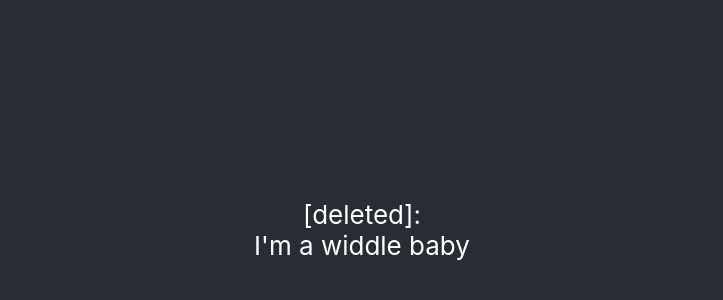
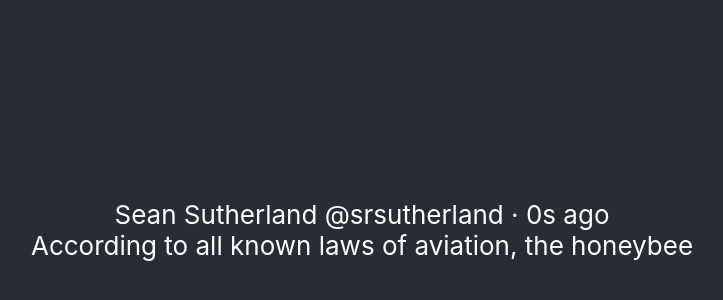
Before and after one commit to srsutherland/react-practice-projects, a React (Create React App) app: page / in a window 1280 px wide. Shown: the part 170-470 px from the top of the page, without its empty margins (278-1001 px from the left). Built offline with nearby package versions, Linux system fonts and the light colour scheme.

Commit message:
Mostly working relative date

```diff
--- a/src/App.js
+++ b/src/App.js
@@ -1,12 +1,27 @@
-import React from 'react';
-import './App.css';
-import SocialCard from './SocialCard';
+import React from "react";
+import "./App.css";
+import SocialCard from "./SocialCard";
+
+const me = {
+  username: "srsutherland",
+  displayname: "Sean Sutherland",
+  avatarURL: "https://avatars3.githubusercontent.com/u/12262958",
+};
+
+const comment1 = {
+  user: me,
+  comment: "According to all known laws of aviation, the honeybee",
+  date: Date.now(),
+  replies: 0,
+  likes: 0,
+  shares:0,
+}
 
 function App() {
   return (
     <div className="App">
       <header className="App-header">
-        <SocialCard />
+        <SocialCard post={comment1} user={me} />
       </header>
     </div>
   );
--- a/src/SocialCard.js
+++ b/src/SocialCard.js
@@ -1,4 +1,10 @@
 import React from "react";
+
+const defaultUser = {
+  username: "[deleted]",
+  displayname: "Deleted User",
+  avatarURL: "logo.svg",
+};
 
 class SocialCard extends React.Component {
   constructor(props) {
@@ -11,12 +17,61 @@ class SocialCard extends React.Component {
   }
 
   render() {
+    const user = this.props.user || this.props.post.user || defaultUser;
+    const date = this.props.post.date;
+    let dateline;
+    if (date) {
+      const shorttime = this.getRelativeTime(date);
+      const fulltime = this.props.post.date.toLocaleString(date);
+      dateline = <span class="time" title={fulltime}>{` · ${shorttime}`}</span>;
+    }
+
     return (
-      <div>
-        <div>{this.props.username?this.props.username:"[deleted]"}:</div>
-        <div>I'm a widdle baby</div>
+      <div class="socialcard">
+        <div>
+          <span class="displayname">{user.displayname || "Unknown"}</span>
+          <span class="displayname"> @{user.username || "unknown"}</span>
+          {dateline}
+        </div>
+    <div>{this.props.post.comment}</div>
       </div>
     );
+  }
+
+  getRelativeTime(date) {
+    const now = Date.now();
+
+    if (!date) {
+      return "";
+    }
+    if (date > now) {
+      return "in the future";
+    }
+    const seconds = (now - date) / 1000; //seconds
+    if (seconds < 60) {
+      return `${Math.ceil(seconds)}s ago`;
+    }
+    const minutes = seconds / 60; //minutes
+    if (minutes < 60) {
+      return `${Math.ceil(minutes)}m ago`;
+    }
+    const hours = minutes / 60; //hours
+    if (hours < 24) {
+      return `${Math.ceil(hours)}h ago`;
+    }
+    const days = hours / 24; //days
+    if (days < 7) {
+      return `${Math.ceil(days)}d ago`;
+    }
+    if (days < 365) {
+      return date.toLocaleString("default", { month: "short", day: "numeric" });
+    } else {
+      return date.toLocaleString("default", {
+        month: "short",
+        day: "numeric",
+        year: "numeric",
+      });
+    }
   }
 }
 
```
